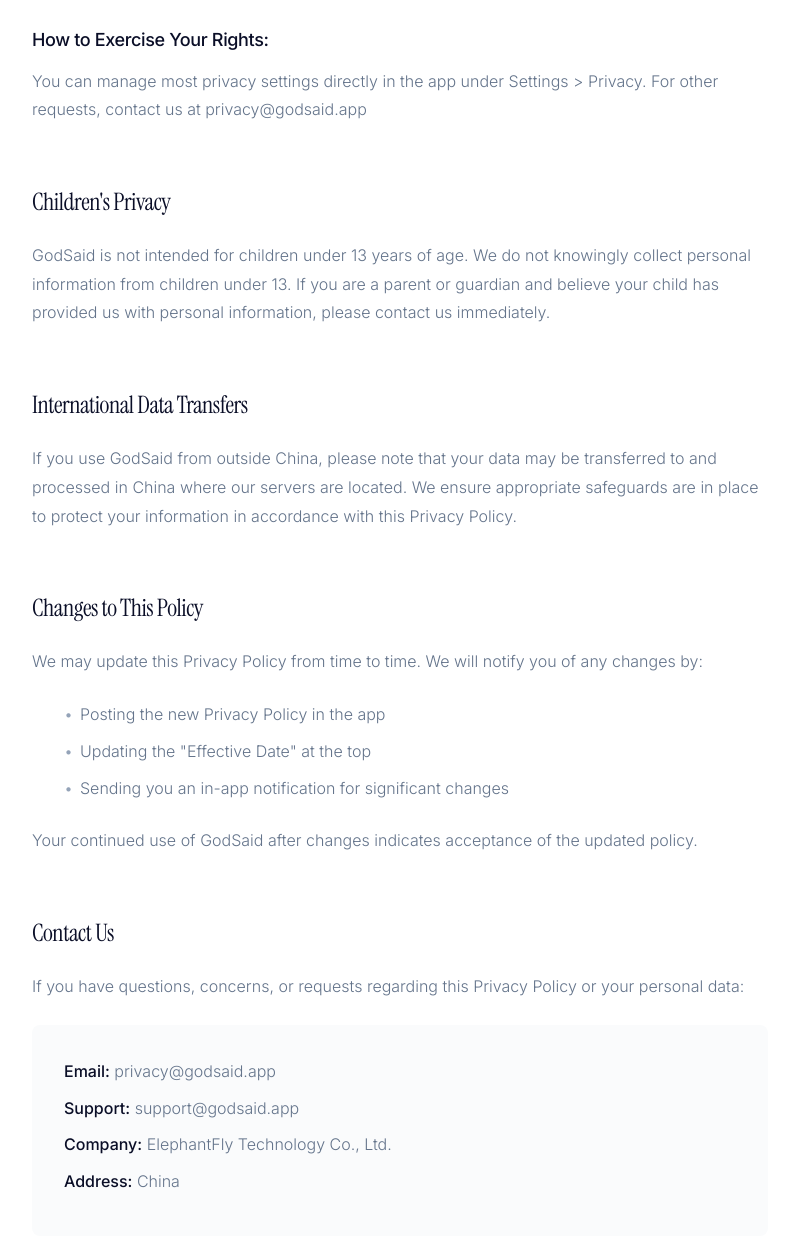
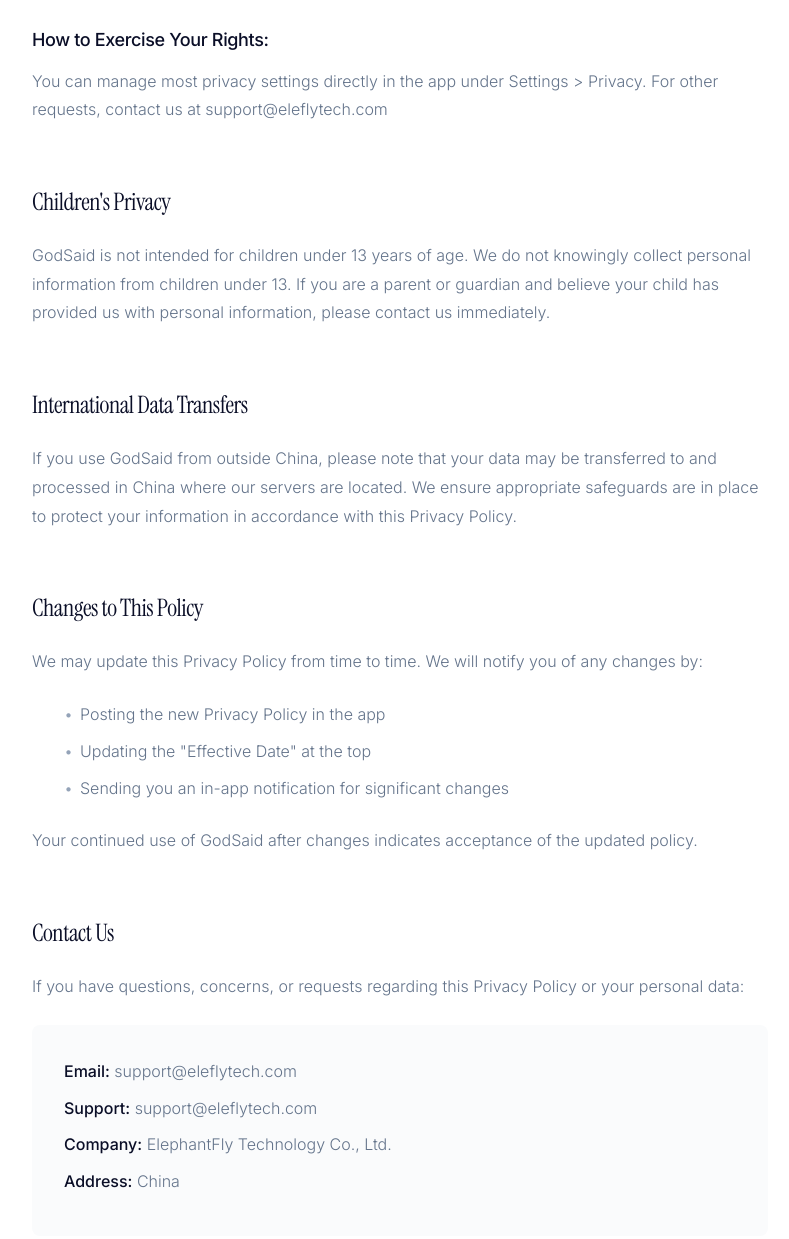
Before and after one commit to yingapple/company-website, a website: page policies/godsaid/privacy.html in a window 1280 px wide. Shown: the part 4272-5511 px from the top of the page, without its empty margins (240-1029 px from the left). Drawn offline with Linux system fonts and the light colour scheme.

Commit message:
Update contact email to support@eleflytech.com in GodSaid privacy policy

```diff
--- a/policies/godsaid/privacy.html
+++ b/policies/godsaid/privacy.html
@@ -175,7 +175,7 @@
                 </ul>
 
                 <h3>How to Exercise Your Rights:</h3>
-                <p>You can manage most privacy settings directly in the app under Settings > Privacy. For other requests, contact us at privacy@godsaid.app</p>
+                <p>You can manage most privacy settings directly in the app under Settings > Privacy. For other requests, contact us at support@eleflytech.com</p>
             </section>
 
             <section class="policy-section">
@@ -203,8 +203,8 @@
                 <h2>Contact Us</h2>
                 <p>If you have questions, concerns, or requests regarding this Privacy Policy or your personal data:</p>
                 <div class="contact-info">
-                    <p><strong>Email:</strong> privacy@godsaid.app</p>
-                    <p><strong>Support:</strong> support@godsaid.app</p>
+                    <p><strong>Email:</strong> support@eleflytech.com</p>
+                    <p><strong>Support:</strong> support@eleflytech.com</p>
                     <p><strong>Company:</strong> ElephantFly Technology Co., Ltd.</p>
                     <p><strong>Address:</strong> China</p>
                 </div>
```
